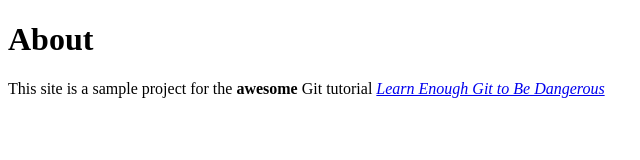
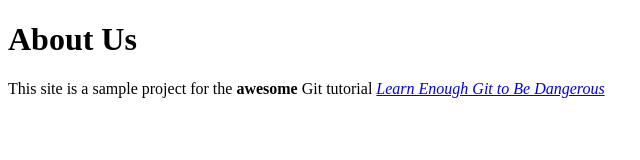
Before and after one commit to LarryAltman/website, a plain HTML site: page about.html in a window 1280 px wide. Shown: the full height of the page, 0-640 px from the left. Drawn offline with Linux system fonts and the light colour scheme.

Commit message:
Change page heading

```diff
--- a/about.html
+++ b/about.html
@@ -4,7 +4,7 @@
     <title>About Us</title>
   </head>
   <body>
-    <h1>About</h1>
+    <h1>About Us</h1>
     <p>
       This site is a sample project for the <strong>awesome</strong> Git tutorial <a href="http://learnenough.com/git-tutorial"><em>Learn Enough Git to Be Dangerous</em></a>
     </p>
```
Also changed, not shown: index.html (+2 -1 lines).
